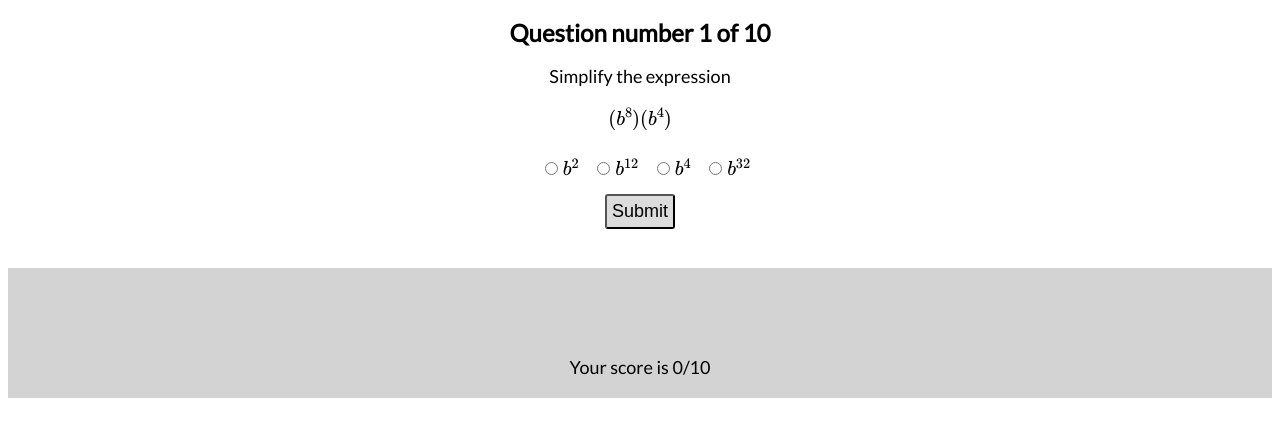
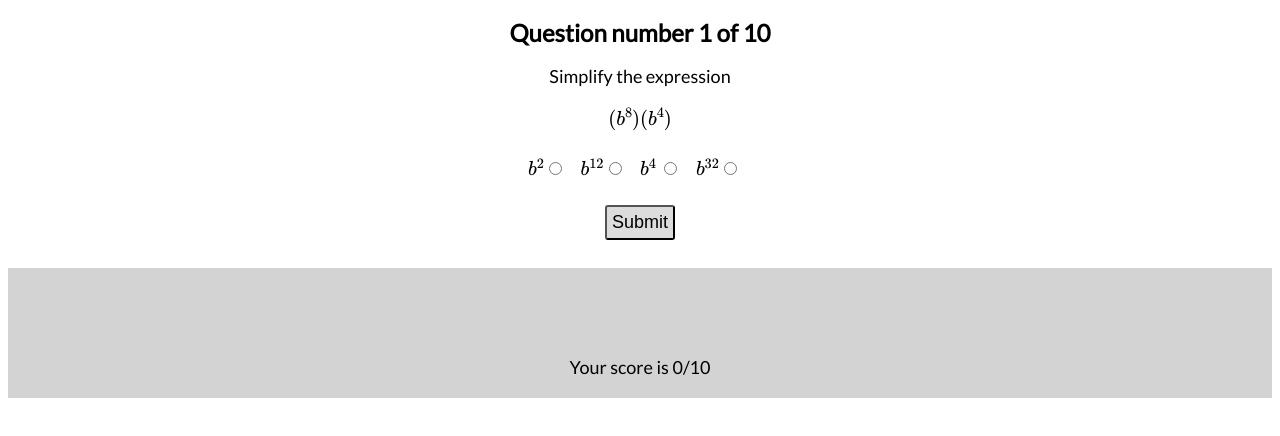
Before and after one commit to jgmil/exponents-quiz, a plain HTML site: page index.html in a window 1280 px wide. Both pictures are taken after a click on the button "Get Started!". Shown: the part 196-632 px from the top of the page. Drawn offline with nearby package versions, Linux system fonts and the light colour scheme; some packages are replaced by stand-ins of ours.

Commit message:
updated fieldset and labels

```diff
--- a/index.css
+++ b/index.css
@@ -27,8 +27,8 @@ button {
 
 input[type="radio"] {
   display: inline-block;
-  margin-left: 15px;
-  margin-right: 5px;
+  margin-left: 5px;
+  margin-right: 15px;
 }
 
 fieldset {
--- a/index.html
+++ b/index.html
@@ -26,16 +26,15 @@
     <form class="question" action="javascript:void(0);" method="post">
       <h2>Question number <span class="questionNumber">1</span> of 10</h2>
       <fieldset>
-      <legend><p>Simplify the expression</p>
-      <p class="expression">$$(b^8)(b^4)$$</p></legend>
-      <input type="radio" name="answerChoice" id="answer1" value="1"><label for="answer1">\(b^2\)</label>
-      <input type="radio" name="answerChoice" id="answer2" value="2"><label for="answer2">\(b^{12}\)</label>
-      <input type="radio" name="answerChoice" id="answer3" value="3"><label for="answer3">\(b^4\)</label>
-      <input type="radio" name="answerChoice" id="answer4" value="4"><label for="answer4">\(b^{32}\)</label>
+        <legend><p>Simplify the expression</p>
+            <p class="expression">$$(b^8)(b^4)$$</p></legend>
+          <label for="answer1">\(b^2\)</label><input type="radio" name="answerChoice" id="answer1" value="1">
+          <label for="answer2">\(b^{12}\)</label><input type="radio" name="answerChoice" id="answer2" value="2">
+          <label for="answer3">\(b^4\)</label> <input type="radio" name="answerChoice" id="answer3" value="3">
+          <label for="answer4">\(b^{32}\)</label><input type="radio" name="answerChoice" id="answer4" value="4">
+      </fieldset>
       <button type="submit" class="submitAnswer">Submit</button>
       <button type="button" class="startOver">Start Over</button>
-
-      </fieldset>
     </form>
 
     <div class="status">
```
